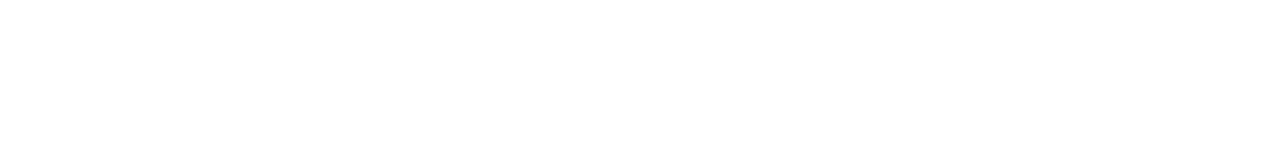
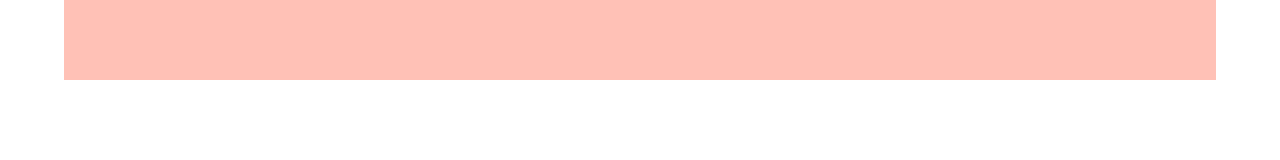
Before and after one commit to danielevergani/htmlcss-struttura-wp, a plain HTML site: page index.html in a window 1280 px wide. Drawn offline with Linux system fonts and the light colour scheme.

Commit message:
creata sez. titolo

```diff
--- a/css/style.css
+++ b/css/style.css
@@ -3,3 +3,14 @@
   padding: 0;
   box-sizing: border-box;
 }
+
+body{
+  width: 90%;
+  margin: auto;
+}
+
+.titolo{
+  height: 80px;
+  background-color: #ffc1b6;
+  margin-bottom: 10px;
+}
--- a/index.html
+++ b/index.html
@@ -8,7 +8,9 @@
   <body>
     <header>
     <!-- intestazione -->
+      <div class="titolo">
 
+      </div>
 
     <!-- endintestazione -->
     </header>
```
